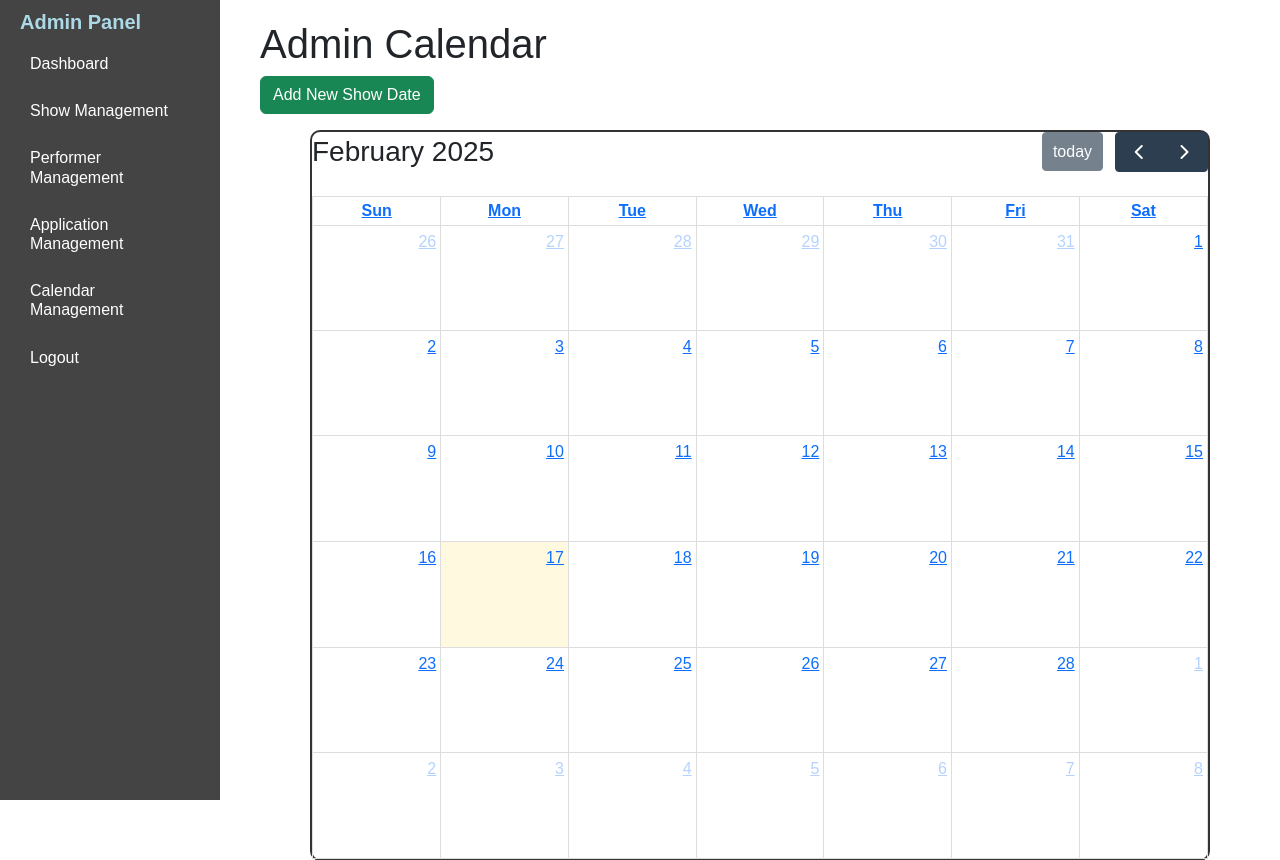
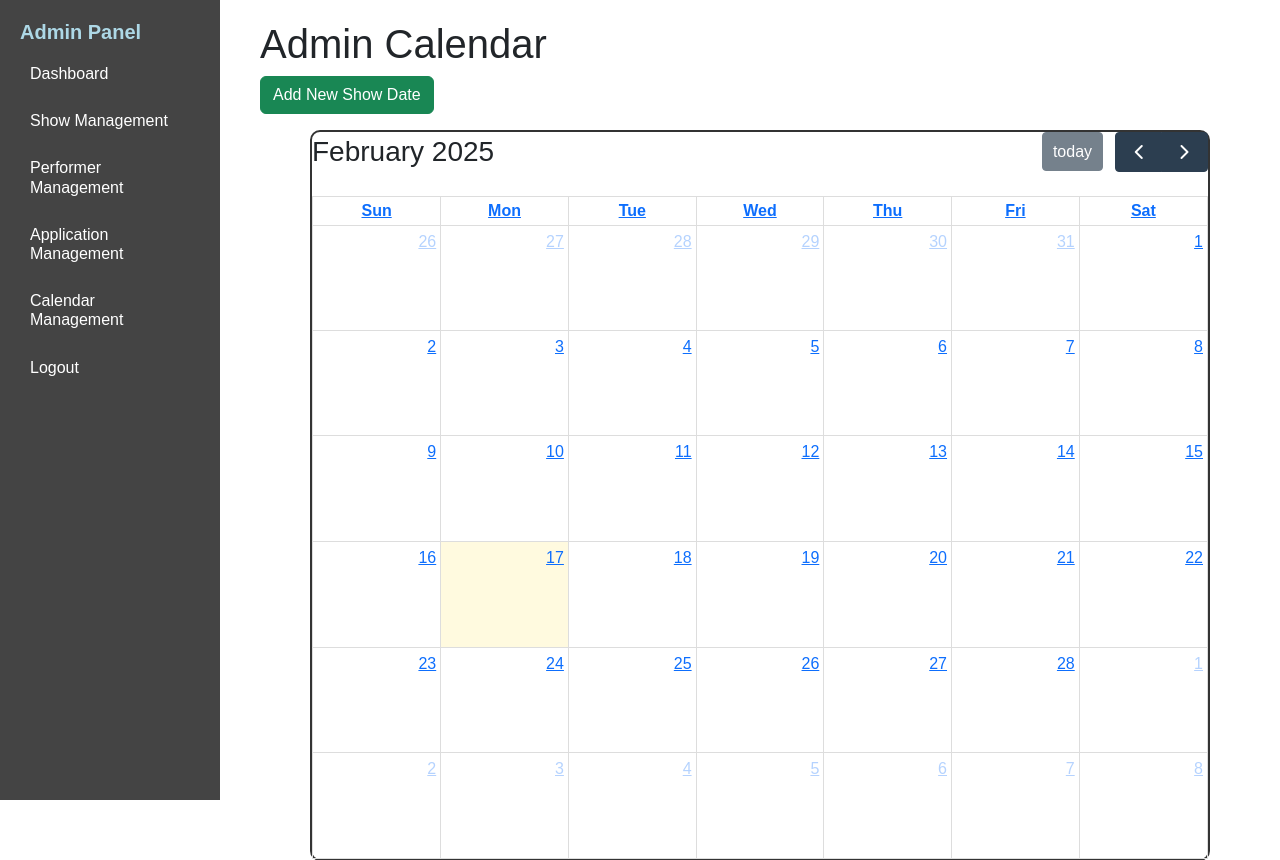
Before and after one commit to GrapevineEscape/MysteriesInMotion-Public, a Flask app: template app/templates/admin/calendar.html in a window 1280 px wide. Shown: the top 860 px of the page. Run offline with Flask 3, Linux system fonts and the light colour scheme; the template is opened without the code that fills it, so the values that code supplies are empty; some libraries are stand-ins or nearby versions.

Commit message:
Admin Calendar Dashboard ADD

```diff
--- a/app/static/css/style.css
+++ b/app/static/css/style.css
@@ -112,6 +112,12 @@ html, body {
     padding: 5px 10px !important;
 }
 
+/* 🔹 Fix ONLY the Admin Calendar sidebar position */
+.admin-calendar-page .admin-sidebar {
+    padding-top: 20px !important; /* Pushes it down to match Dashboard */
+}
+
+
 /* Main Content Area */
 .content {
     margin-left: 240px;
--- a/app/templates/admin/calendar.html
+++ b/app/templates/admin/calendar.html
@@ -14,7 +14,7 @@
     <script src="https://cdn.jsdelivr.net/npm/bootstrap@5.3.0/dist/js/bootstrap.bundle.min.js"></script>
 
 </head>
-<body>
+<body class="admin-calendar-page">
     <div class="sidebar admin-sidebar">
         <h3>Admin Panel</h3>
         <ul>
```
